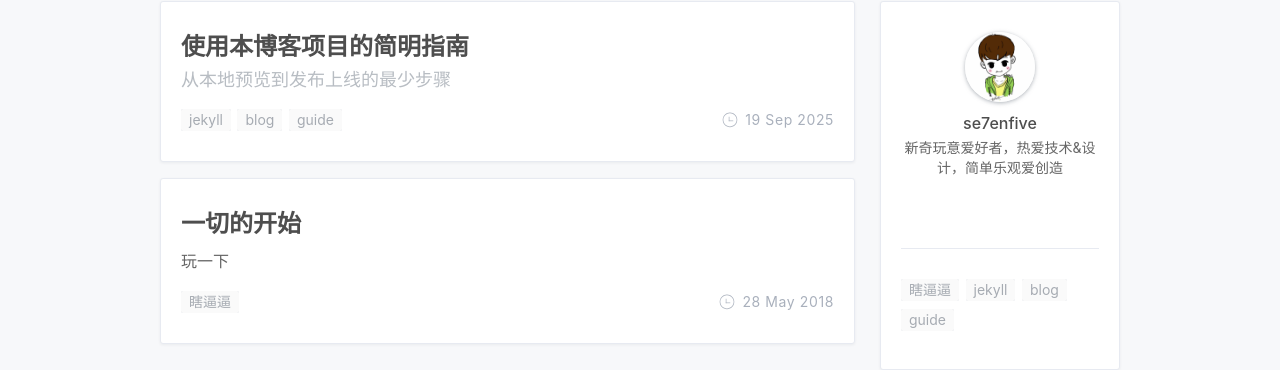
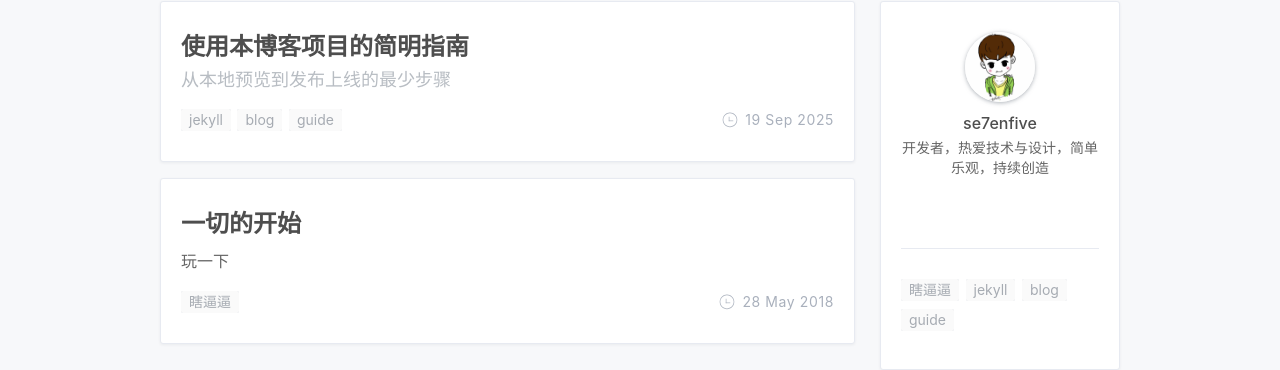
Before and after one commit to se7enfive/se7enfive.github.io, a Jekyll site: the page built from index.html, in a window 1280 px wide and 1069 px high. Shown: the part 499-869 px from the top of the window. Built offline with Jekyll 4.4.1, drawn with Linux system fonts in a browser that asks for light colours; nearby versions of some CDN libraries; the list of posts is cut into pages by our own code; a style sheet for code colours, icons or effects is not loaded; some of the changed lines change nothing that is shown.

Commit message:
chore(config): optimize Author bio and SNS links; clear disqus_url

```diff
--- a/_config.yml
+++ b/_config.yml
@@ -19,7 +19,7 @@
 # Author 配置博主信息
 author: 'se7enfive'
 nickname: '75'
-bio: '新奇玩意爱好者，热爱技术&设计，简单乐观爱创造'
+bio: '开发者，热爱技术与设计，简单乐观，持续创造'
 avatar: '/assets/img/profile.png'
 
 # Search
@@ -31,7 +31,7 @@
 # Comments 评论功能
 comments:
   disqus: false
-  disqus_url: 'https://liaokeyu.disqus.com/embed.js'
+  disqus_url: ''
 
 # MathJax 公式支持 by Ray-Eldath
 mathjax: true
@@ -49,10 +49,7 @@
 # SNS settings 配置社交网站
 # url: email, weibo, zhihu, twitter, instagram, juejin, github, douban, facebook, dribble, uicn, jianshu, medium, linkedin
 sns:
-  weibo: '//weibo.com/lovecolcol'
-  juejin: '//juejin.im/user/57a6f434165abd006159b4cc'
-  instagram: '//www.instagram.com/steveliaocn'
-  github: '//github.com/kaeyleo'
+  github: '//github.com/se7enfive'
 
 # Tags 设置标签
 recommend-tags: true # whether or not display recommend-tags on the sidebar
```
